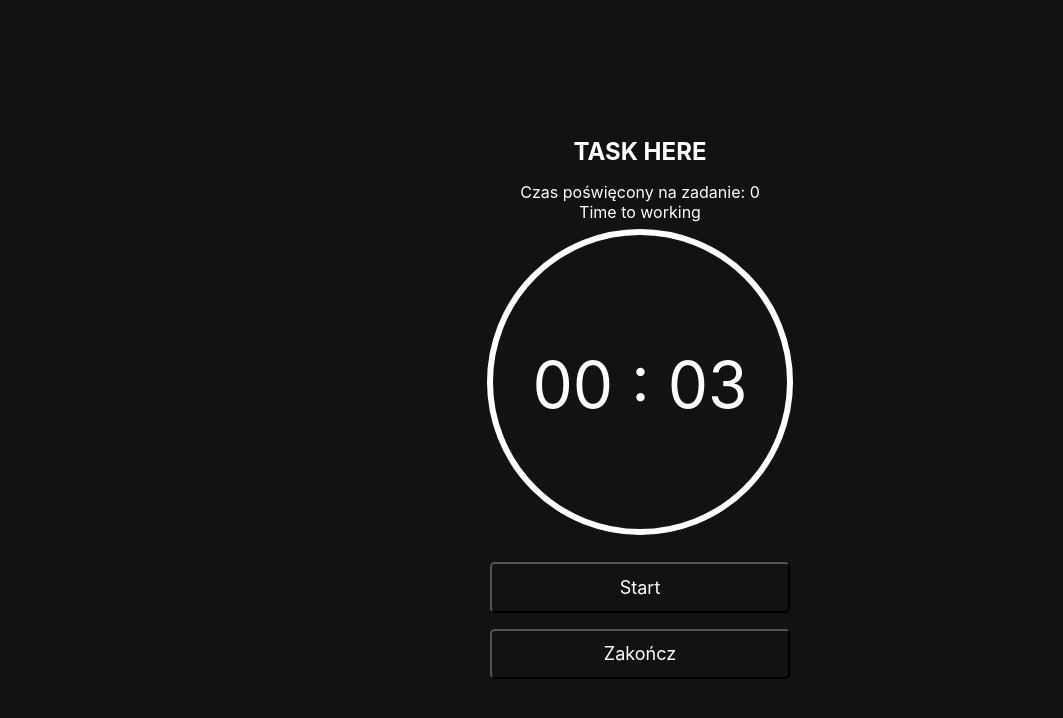
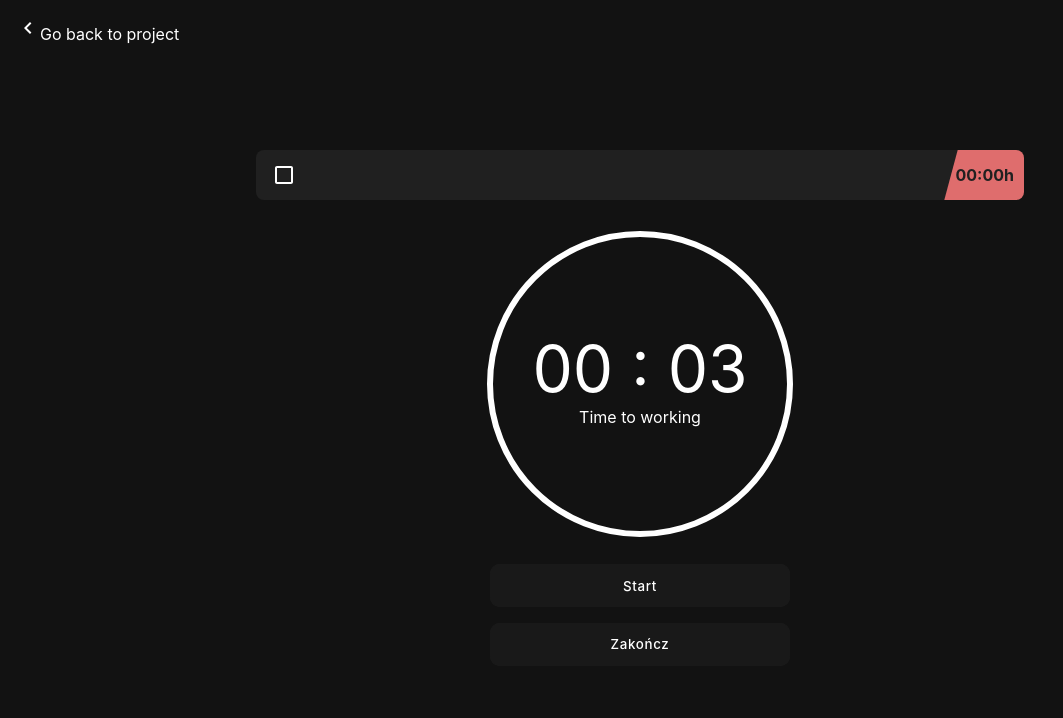
Before and after one commit to Nico2d/TimeLord, a React (Create React App) app: page /timer/1 in a window 1280 px wide. Shown: the top 718 px of the page, without its empty margins (0-1063 px from the left). Built offline with nearby package versions, Linux system fonts and the light colour scheme; no server answers.

Commit message:
feat: link timer with project

```diff
--- a/src/App.tsx
+++ b/src/App.tsx
@@ -1,5 +1,10 @@
 import React from "react";
-import { BrowserRouter as Router, Route, Switch } from "react-router-dom";
+import {
+  BrowserRouter as Router,
+  Route,
+  Switch,
+  useLocation,
+} from "react-router-dom";
 import styled, { createGlobalStyle } from "styled-components";
 import { Dashboard } from "./Pages/Dashboard";
 import { LandingPage } from "./Pages/LandingPage";
@@ -17,6 +22,11 @@ const GlobalStyle = createGlobalStyle`
 
     ul{
       padding: 0;
+    }
+
+    a {
+      color: inherit;
+      text-decoration: none;
     }
 
     body, button {
@@ -62,8 +72,12 @@ function App() {
             <Dashboard />
           </Route>
 
-          <Route path="/timer">
+          <Route path="/timer/:taskId">
             <Timer />
+          </Route>
+
+          <Route path="*">
+            <NoMatch />
           </Route>
         </Switch>
       </Router>
@@ -71,6 +85,18 @@ function App() {
   );
 }
 
+const NoMatch = () => {
+  let location = useLocation();
+
+  return (
+    <div>
+      <h3>
+        No match for <code>{location.pathname}</code>
+      </h3>
+    </div>
+  );
+};
+
 export default App;
 
 const Container = styled.div`
--- a/src/Components/Main/Main.tsx
+++ b/src/Components/Main/Main.tsx
@@ -22,16 +22,13 @@ export const Main: React.FC<MainProps> = ({ projectsList, addToList }) => {
         <Route path="/projects/manage">
           <ProjectManagementForm projectList={projectsList} />
         </Route>
-
         {projectsList.map((project) => (
           <Route key={project.id} path={`/projects/${slugify(project.name)}`}>
             <Project projectID={project.id} />
           </Route>
         ))}
-
         <Route path="/settings">Tutaj są ustawienia</Route>
         <Route path="/statistics">Tutaj są Statystyki</Route>
-        {/* <Route path="/timer">Tutaj są Statystyki</Route> */}
       </Switch>
     </Container>
   );
--- a/src/Components/Projects/AddNewProjectForm.tsx
+++ b/src/Components/Projects/AddNewProjectForm.tsx
@@ -5,12 +5,20 @@ import styled from "styled-components";
 import { API_URL } from "../../constants";
 import { ProjectType } from "../../Types/Project.type";
 import { ErrorMessage } from "../Shared/ErrorMessage";
-import { StyledButton } from "../Shared/StyledComponents/Button";
+import { StyledButton } from "../Shared/StyledComponents/StyledButton";
 import { StyledInput } from "../Shared/StyledComponents/StyledInput";
 import { IconsArray } from "./ProjectIconsArray";
 
 type AddNewProjectFormProps = {
   addToList: (newProject: ProjectType) => void;
+};
+
+type Input = {
+  id: number;
+  name: string;
+  icon_name: string;
+  time_lord_users: number;
+  status: string;
 };
 
 export const AddNewProjectForm: React.FC<AddNewProjectFormProps> = ({
@@ -24,7 +32,7 @@ export const AddNewProjectForm: React.FC<AddNewProjectFormProps> = ({
     handleSubmit,
     reset,
     formState: { errors },
-  } = useForm<ProjectType>();
+  } = useForm<Input>();
 
   const selectIconHandler = (iconName: string) => {
     setSelectedIcon(iconName);
--- a/src/Components/Tasks/Task.tsx
+++ b/src/Components/Tasks/Task.tsx
@@ -4,22 +4,27 @@ import {
   MdCheckBoxOutlineBlank,
   MdPlayCircleOutline,
 } from "react-icons/md";
-import { Link, useRouteMatch } from "react-router-dom";
 import styled from "styled-components";
 import { API_URL } from "../../constants";
 import { TaskType } from "../../Types/Task.type";
-import { useHistory } from "react-router-dom";
+import { useLocation } from "react-router-dom";
+import { getDualDigital } from "../../Utils/getDualDigital";
+import { useTime } from "../../Hooks/useTime";
 
 type TaskProps = {
   task: TaskType;
   handleComplete: (updatedTask: TaskType) => void;
+  totalTaskTime?: number;
 };
 
-export const Task: React.FC<TaskProps> = ({ task, handleComplete }) => {
-  let { path, url } = useRouteMatch();
-
-  console.log("path:", path);
-  console.log("url: ", url);
+export const Task: React.FC<TaskProps> = ({
+  task,
+  handleComplete,
+  totalTaskTime = 0,
+}) => {
+  const location = useLocation();
+  const isTimerPage = location.pathname.split("/")[1] === "timer";
+  const [countToSeconds] = useTime("");
 
   const clickHandler = () => {
     const body = { isCompleted: !task.isCompleted };
@@ -43,32 +48,51 @@ export const Task: React.FC<TaskProps> = ({ task, handleComplete }) => {
       });
 
     task.isCompleted = !task.isCompleted;
+
     handleComplete(task);
   };
 
-  let history = useHistory();
-
-  function handleClick() {
-    history.push(`${url}/timer`);
+  if (!isTimerPage) {
+    totalTaskTime = countToSeconds(task.time);
   }
 
+  let minutes = getDualDigital(Math.floor(totalTaskTime / 60));
+  let seconds = getDualDigital(totalTaskTime % 60);
+
   return (
-    <Container isCompleted={task.isCompleted}>
+    <Container>
       <CheckboxWrapper onClick={clickHandler}>
         {task.isCompleted ? <MdCheckBox /> : <MdCheckBoxOutlineBlank />}
       </CheckboxWrapper>
-      <TextWrapper>{task.name}</TextWrapper>
-      <PlayWrapper onClick={handleClick}>
-        <MdPlayCircleOutline />
-      </PlayWrapper>
+      <TextWrapper isCompleted={task.isCompleted}>{task.name}</TextWrapper>
+
+      {task.isCompleted || isTimerPage ? (
+        <TimeCounterWrapper>{`${minutes}:${seconds}h`}</TimeCounterWrapper>
+      ) : (
+        <PlayWrapper>
+          <a href={`/timer/${task.id}`}>
+            <MdPlayCircleOutline />
+          </a>
+        </PlayWrapper>
+      )}
     </Container>
   );
 };
 
-const TextWrapper = styled.p`
+const TimeCounterWrapper = styled.div`
+  color: #202020;
+  margin-left: auto;
+  z-index: 1;
+  padding-right: 10px;
+  font-weight: bold;
+  text-decoration: none !important;
+`;
+
+const TextWrapper = styled.p<{ isCompleted: boolean }>`
   text-align: left;
   margin: auto 0;
   font-size: 14px;
+  text-decoration: ${(props) => (props.isCompleted ? "line-through" : "auto")};
 `;
 
 const CheckboxWrapper = styled.div`
@@ -89,7 +113,7 @@ const PlayWrapper = styled(CheckboxWrapper)`
   cursor: pointer;
 `;
 
-const Container = styled.div<{ isCompleted: boolean }>`
+const Container = styled.div`
   position: relative;
   display: inline-flex;
   height: 50px;
@@ -97,7 +121,6 @@ const Container = styled.div<{ isCompleted: boolean }>`
   border-radius: 8px;
   background: #202020;
   color: white;
-  text-decoration: ${(props) => (props.isCompleted ? "line-through" : "auto")};
   align-items: center;
   margin-bottom: 0.5rem;
   overflow: hidden;
@@ -108,8 +131,8 @@ const Container = styled.div<{ isCompleted: boolean }>`
     position: absolute;
     right: -7px;
     background: #df6d6d;
-    width: 70px;
+    width: calc(80px + 0%);
     height: 70px;
-    border-radius: 35px;
+    transform: skewX(-15deg);
   }
 `;
--- a/src/Components/Timer/Countdown.tsx
+++ b/src/Components/Timer/Countdown.tsx
@@ -2,6 +2,7 @@ import { useEffect, useState } from "react";
 import styled from "styled-components";
 import { TimerModes } from "../../Types/TimerModes.type";
 import { getDualDigital } from "../../Utils/getDualDigital";
+import { RunningType } from "./RunningType";
 
 type TimerProps = {
   countdown: number;
@@ -66,7 +67,10 @@ export const Countdown: React.FC<TimerProps> = ({
           strokeDashoffset={offset}
         />
       </svg>
-      <Display>{`${minutes} : ${seconds}`}</Display>
+      <Display>
+        {`${minutes} : ${seconds}`}
+        <p> Time to {RunningType[countdown]} </p>
+      </Display>
     </CountdownWrapper>
   );
 };
@@ -92,4 +96,9 @@ const Display = styled.div`
   left: 50%;
   transform: translate(-50%, -50%);
   color: white;
+
+  > p {
+    font-size: 1rem;
+    margin-top: 0;
+  }
 `;
--- /dev/null
+++ b/src/Components/Timer/RunningType.ts
@@ -0,0 +1,5 @@
+export enum RunningType {
+  working = 3,
+  break = 5,
+  longBreak = 15,
+}
--- /dev/null
+++ b/src/Hooks/useTime.ts
@@ -0,0 +1,28 @@
+import { getDualDigital } from "../Utils/getDualDigital";
+
+export const useTime = (
+  time: string
+): [(time: string) => number, (totalSeconds: number) => string] => {
+  const countToSeconds = (time: string) => {
+    if (time === null) {
+      return 0;
+    }
+
+    console.log(time);
+    const [hours, minutes, seconds] = time.split(":");
+
+    console.log(hours, minutes, seconds);
+
+    return +seconds + 60 * +minutes + 360 * +hours;
+  };
+
+  const secondsToString = (totalSeconds: number) => {
+    const seconds = getDualDigital(totalSeconds % 60);
+    const minutes = getDualDigital(Math.floor(totalSeconds / 60));
+    const hours = getDualDigital(Math.floor(totalSeconds / 360));
+
+    return `${hours}:${minutes}:${seconds}`;
+  };
+
+  return [countToSeconds, secondsToString];
+};
--- a/src/Pages/Timer.tsx
+++ b/src/Pages/Timer.tsx
@@ -1,20 +1,45 @@
-import React, { useState } from "react";
+import React, { useEffect, useState } from "react";
+import { MdKeyboardArrowLeft } from "react-icons/md";
+import { Link, useParams } from "react-router-dom";
 import styled from "styled-components";
 import { Countdown } from "../Components/Timer/Countdown";
 import { TimerModes } from "../Types/TimerModes.type";
-
-enum RunningType {
-  working = 3,
-  break = 5,
-  longBreak = 15,
-}
+import { API_URL } from "../constants";
+import { Task } from "../Components/Tasks/Task";
+import { TaskType } from "../Types/Task.type";
+import { RunningType } from "../Components/Timer/RunningType";
+import { StyledButton } from "../Components/Shared/StyledComponents/StyledButton";
+import { useTime } from "../Hooks/useTime";
+import { slugify } from "../Utils/slugify";
 
 export const Timer: React.FC = () => {
+  const params: {
+    taskId: string;
+  } = useParams();
   const [runningMode, setRunningMode] = useState<TimerModes>(TimerModes.stop);
   const [totalTaskTime, setTotalTaskTime] = useState<number>(0);
   const [runningType, setRunningType] = useState<RunningType>(
     RunningType.working
   );
+  const [task, setTask] = useState<TaskType>({} as TaskType);
+  const [isTaskCompleted, setIsTaskCompleted] = useState(false);
+
+  const [countToSeconds, secondsToString] = useTime("");
+  let projectName = "project";
+
+  useEffect(() => {
+    console.log("useEffect in timer");
+
+    const fetchTask = async () => {
+      const data = await fetch(`${API_URL}/time-lord-tasks/${params.taskId}`);
+      const items = await data.json();
+
+      setTask(items);
+      setTotalTaskTime(countToSeconds(items.time));
+    };
+
+    fetchTask();
+  }, [params.taskId]);
 
   const playButton = () => {
     setRunningMode((runningMode) =>
@@ -27,8 +52,16 @@ export const Timer: React.FC = () => {
   };
 
   const finishedHandler = (elapsedTime: number) => {
-    if (runningType === RunningType.working)
-      setTotalTaskTime(totalTaskTime + elapsedTime);
+    console.log("finished handler");
+    if (runningType === RunningType.working) {
+      let addedTime = totalTaskTime + elapsedTime;
+
+      let body = task;
+      body.time = secondsToString(addedTime);
+      updateTimeFetch(body);
+
+      setTotalTaskTime(addedTime);
+    }
 
     setRunningType(
       runningType === RunningType.working
@@ -38,24 +71,74 @@ export const Timer: React.FC = () => {
     setRunningMode(TimerModes.stop);
   };
 
+  const updateTimeFetch = async (body: TaskType) => {
+    const data = await fetch(`${API_URL}/time-lord-tasks/${params.taskId}`, {
+      method: "PUT",
+      headers: {
+        "Content-Type": "application/json",
+      },
+      body: JSON.stringify(body),
+    });
+    const response = await data.json();
+    console.log(response);
+  };
+
+  const onCompleteHandle = (completedTask: TaskType) => {
+    console.log("Task completed");
+    setIsTaskCompleted(true);
+  };
+
+  if (typeof task.time_lord_project === "object") {
+    projectName = task.time_lord_project.name;
+  }
+
   return (
     <Container>
-      <h1>TASK HERE</h1>
-      <div>Czas poświęcony na zadanie: {totalTaskTime}</div>
-      <div> Time to {RunningType[runningType]} </div>
+      <BackwardWrapper>
+        <Link to={`/projects/${slugify(projectName)}`}>
+          <MdKeyboardArrowLeft size="24px" />
+          Go back to {projectName}
+        </Link>
+      </BackwardWrapper>
+
+      {!isTaskCompleted ? (
+        <TaskWrapper>
+          <Task
+            task={task}
+            handleComplete={onCompleteHandle}
+            totalTaskTime={totalTaskTime}
+          />
+        </TaskWrapper>
+      ) : (
+        <p>Wróć do projektu aby wybrać nowe zadanie</p>
+      )}
 
       <Countdown
         countdown={runningType}
         isRunning={runningMode}
         getElapsedTime={finishedHandler}
       />
-      <StyledButton onClick={playButton}>
+      <ButtonWrapper onClick={playButton}>
         {runningMode === TimerModes.running ? "Pause" : "Start"}
-      </StyledButton>
-      <StyledButton onClick={endButtonHandler}>Zakończ</StyledButton>
+      </ButtonWrapper>
+      <ButtonWrapper onClick={endButtonHandler}>Zakończ</ButtonWrapper>
     </Container>
   );
 };
+
+const TaskWrapper = styled.div`
+  width: 100%;
+  max-width: 800px;
+  padding: 1rem;
+`;
+
+const BackwardWrapper = styled.div`
+  position: absolute;
+  top: 1rem;
+  left: 1rem;
+  cursor: pointer;
+  display: flex;
+`;
 
 const Container = styled.div`
   display: flex;
@@ -67,10 +150,7 @@ const Container = styled.div`
   color: white;
 `;
 
-const StyledButton = styled.button`
+const ButtonWrapper = styled(StyledButton)`
   margin-top: 1rem;
-  padding: 0.8rem 1.5rem;
-  border-radius: 5px;
   width: 300px;
-  font-size: 18px;
 `;
--- a/src/Types/Task.type.ts
+++ b/src/Types/Task.type.ts
@@ -1,7 +1,10 @@
+import { ProjectType } from "./Project.type";
+
 export type TaskType = {
   id: string;
   name: string;
   category: string;
   isCompleted: boolean;
-  time_lord_project: number;
+  time_lord_project: ProjectType | number;
+  time: string;
 };
```
Also changed, not shown: src/Components/Shared/StyledComponents/StyledButton.ts (renamed from src/Components/Shared/StyledComponents/Button.ts).
